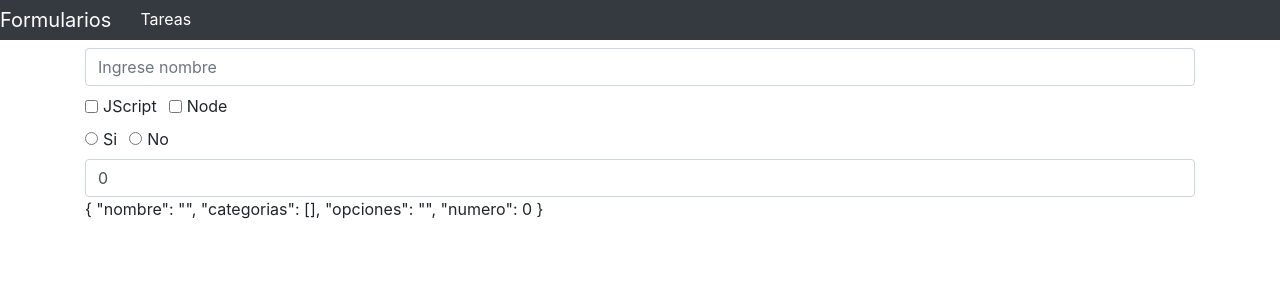
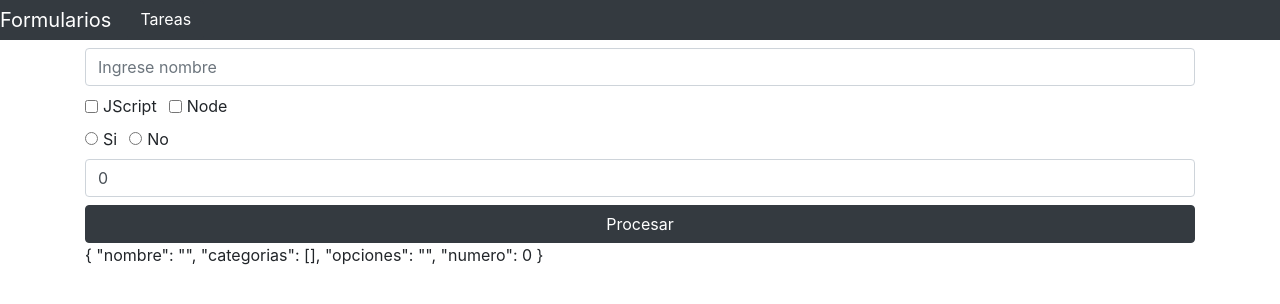
Before and after one commit to gerMdz/lear-vue, a Vue app in the folder formulario-1/: page / in a window 1280 px wide. Shown: the top 304 px of the page. Built offline with nearby package versions, Linux system fonts and the light colour scheme.

Commit message:
Trim y submit

```diff
--- a/formulario-1/src/views/HomeView.vue
+++ b/formulario-1/src/views/HomeView.vue
@@ -1,10 +1,10 @@
 <template>
-  <form>
+  <form @submit.prevent="procesarFormulario">
     <input
         type="text"
         class="form-control my-2"
         placeholder="Ingrese nombre"
-        v-model="tarea.nombre"
+        v-model.trim="tarea.nombre"
     >
     <div class="form-check form-check-inline">
       <input
@@ -61,6 +61,9 @@
           v-model.number="tarea.numero"
       >
     </div>
+    <button class="btn btn-dark mt-2 btn-block" type="submit" >
+      Procesar
+    </button>
 
   </form>
   <p>{{ tarea }}</p>
@@ -82,6 +85,11 @@ export default {
         numero: 0
       }
     }
+  },
+  methods: {
+    procesarFormulario(){
+      console.log(this.tarea)
+    }
   }
 }
 </script>
```
